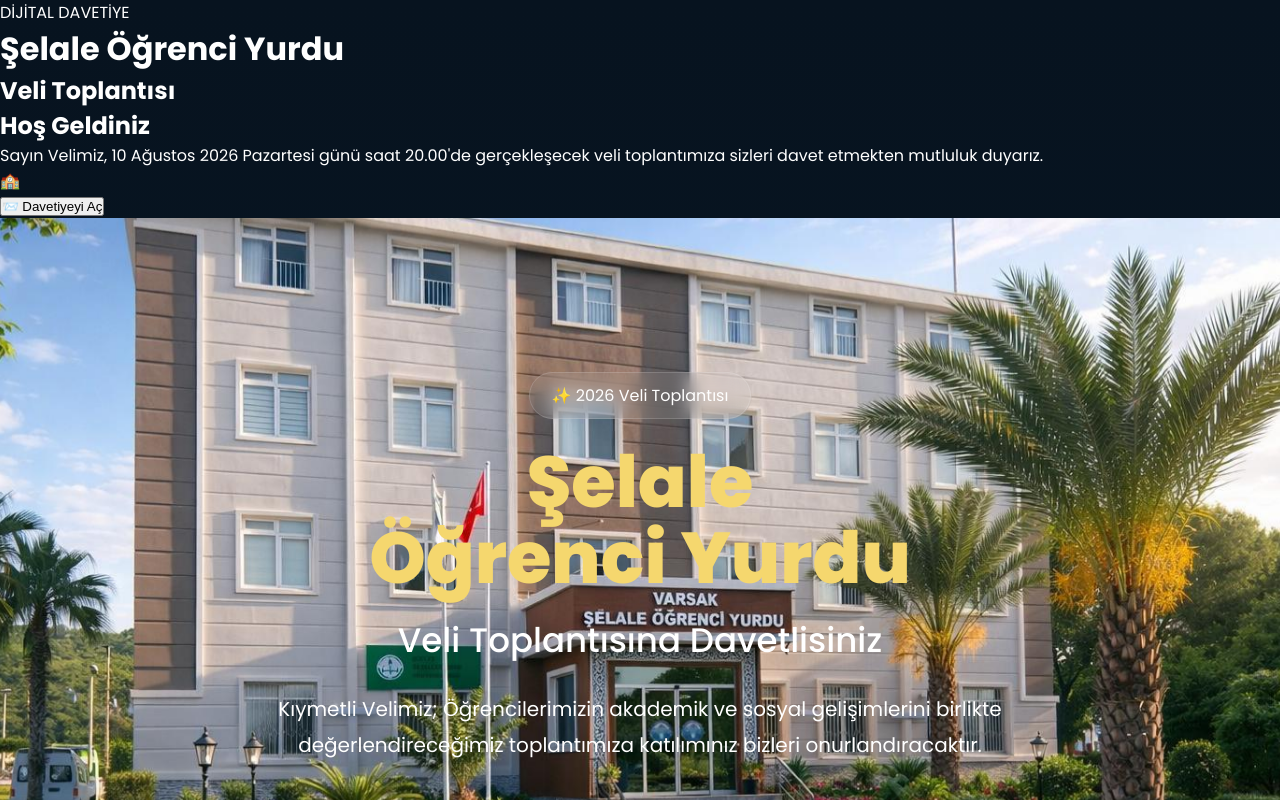
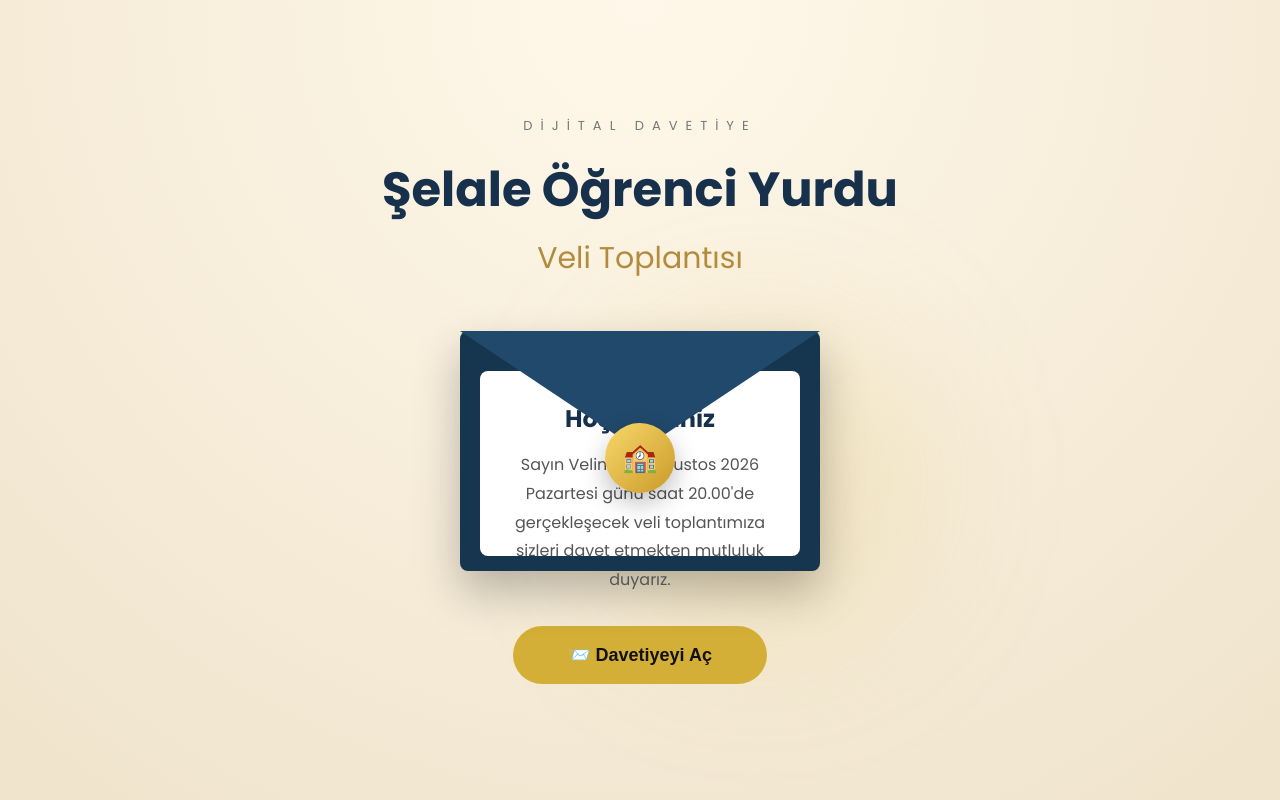
Before and after one commit to emrebicen-svg/-elale-davetiye-, a plain HTML site: page index.html in a window 1280 px wide. Shown: the top 800 px of the page. Drawn offline with Linux system fonts and the light colour scheme.

Commit message:
Update style.css

```diff
--- a/style.css
+++ b/style.css
@@ -608,3 +608,224 @@ font-size:28px;
 }
 
 }
+/* ===============================
+   OPENING SCREEN
+================================== */
+
+#opening-screen{
+position:fixed;
+inset:0;
+background:#f8f3e8;
+display:flex;
+justify-content:center;
+align-items:center;
+z-index:99999;
+overflow:hidden;
+}
+
+.opening-bg{
+position:absolute;
+inset:0;
+background:
+radial-gradient(circle at top,#fff8ea,#efe3cb);
+}
+
+.invite-wrapper{
+position:relative;
+text-align:center;
+z-index:5;
+}
+
+.invite-title p{
+letter-spacing:8px;
+font-size:13px;
+color:#777;
+margin-bottom:18px;
+}
+
+.invite-title h1{
+font-size:48px;
+color:#17314d;
+margin-bottom:10px;
+}
+
+.invite-title h2{
+font-size:30px;
+font-weight:400;
+color:#b28b3d;
+margin-bottom:50px;
+}
+
+.envelope{
+position:relative;
+width:360px;
+height:240px;
+margin:auto;
+}
+
+.envelope-back{
+position:absolute;
+bottom:0;
+width:100%;
+height:100%;
+background:#16354f;
+border-radius:8px;
+box-shadow:0 20px 45px rgba(0,0,0,.25);
+}
+
+.envelope-flap{
+position:absolute;
+top:0;
+left:0;
+width:100%;
+height:120px;
+background:#21496b;
+clip-path:polygon(0 0,100% 0,50% 100%);
+transform-origin:top;
+transition:1.2s;
+z-index:20;
+}
+
+.seal{
+position:absolute;
+left:50%;
+top:92px;
+transform:translateX(-50%);
+width:70px;
+height:70px;
+border-radius:50%;
+background:linear-gradient(135deg,#f9d76a,#c99b2a);
+display:flex;
+align-items:center;
+justify-content:center;
+font-size:28px;
+box-shadow:0 10px 25px rgba(0,0,0,.25);
+z-index:30;
+}
+
+.letter{
+position:absolute;
+left:20px;
+right:20px;
+bottom:15px;
+height:185px;
+background:white;
+border-radius:8px;
+padding:30px;
+transition:1.2s;
+z-index:5;
+text-align:center;
+}
+
+.letter h2{
+color:#17314d;
+margin-bottom:15px;
+}
+
+.letter p{
+line-height:1.8;
+color:#555;
+}
+
+.open-btn{
+margin-top:55px;
+padding:18px 55px;
+border:none;
+border-radius:50px;
+background:#d4af37;
+color:#111;
+font-size:18px;
+font-weight:700;
+cursor:pointer;
+transition:.35s;
+}
+
+.open-btn:hover{
+transform:translateY(-4px);
+box-shadow:0 15px 35px rgba(212,175,55,.35);
+}
+/* ===============================
+   ENVELOPE OPEN ANIMATION
+================================== */
+
+#opening-screen.opened .envelope-flap{
+
+transform:rotateX(180deg);
+
+}
+
+
+#opening-screen.opened .letter{
+
+transform:translateY(-170px);
+
+}
+
+
+#opening-screen.opened .seal{
+
+opacity:0;
+
+transform:translateX(-50%) scale(.5);
+
+}
+
+
+#opening-screen.opened .open-btn{
+
+opacity:0;
+
+pointer-events:none;
+
+}
+
+
+#opening-screen.fade-out{
+
+opacity:0;
+
+visibility:hidden;
+
+transition:1.2s;
+
+}
+
+
+/* IŞIK EFEKTİ */
+
+#opening-screen::after{
+
+content:"";
+
+position:absolute;
+
+width:300px;
+
+height:300px;
+
+background:rgba(212,175,55,.18);
+
+border-radius:50%;
+
+filter:blur(80px);
+
+animation:glowMove 5s infinite alternate;
+
+}
+
+
+@keyframes glowMove{
+
+from{
+
+transform:translate(-120px,-80px);
+
+}
+
+to{
+
+transform:translate(120px,80px);
+
+}
+
+}
```
